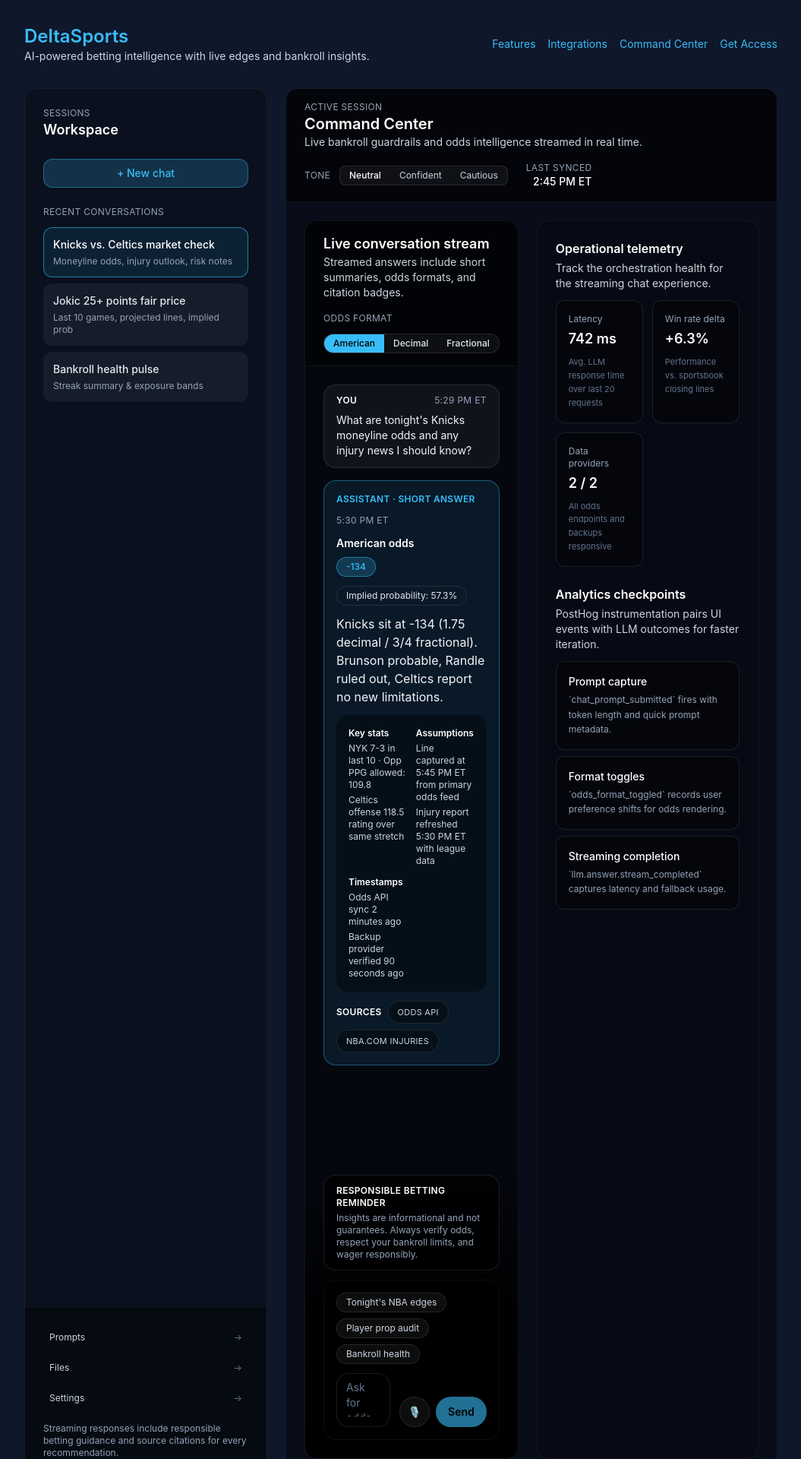
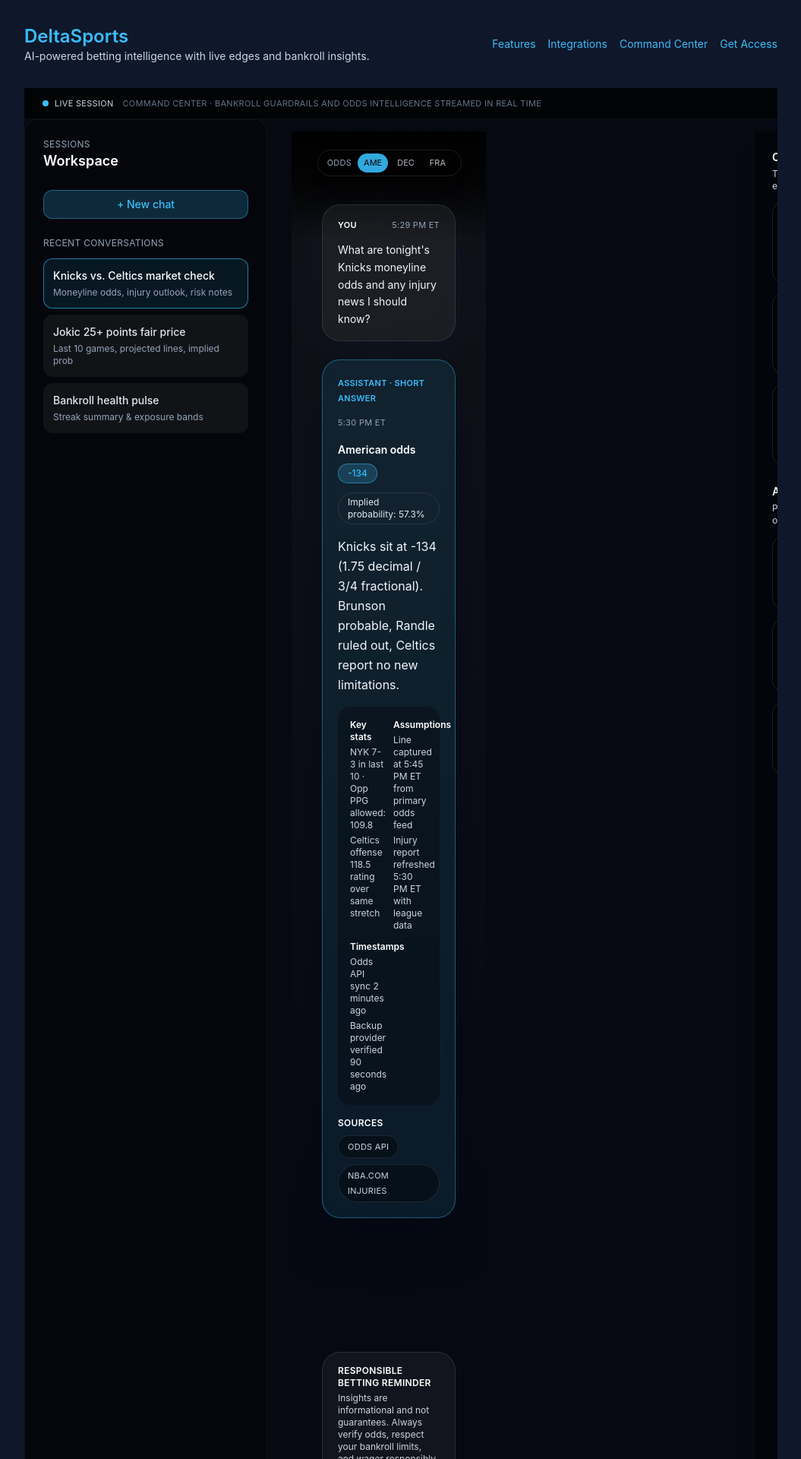
Before and after one commit to Adnan-Yonathan/DeltaSports, a Next.js app in the folder web/: page /dashboard in a window 1280 px wide. Shown: the top 1920 px of the page at 76% size, without its empty margins (112-1167 px from the left). Built offline with nearby package versions, Linux system fonts and the light colour scheme.

Commit message:
Refine chat layout and composer styling

```diff
--- a/web/src/app/(app)/dashboard/page.tsx
+++ b/web/src/app/(app)/dashboard/page.tsx
@@ -1,3 +1,7 @@
+"use client";
+
+import { useState } from "react";
+
 import { ConversationPane } from "@/components/chat/ConversationPane";
 
 const operations = [
@@ -33,23 +37,19 @@ const analyticsSignals = [
   }
 ] as const;
 
-export default function DashboardPage() {
+function TelemetryPanel() {
   return (
-    <div className="flex h-full flex-1 flex-col gap-6 lg:flex-row">
-      <div className="flex flex-1">
-        <ConversationPane />
-      </div>
-      <aside className="flex w-full max-w-sm flex-col gap-6 rounded-2xl border border-white/5 bg-black/20 p-6">
+    <div className="space-y-6">
       <section className="space-y-3">
         <header className="space-y-1">
-            <h3 className="text-base font-semibold text-white">Operational telemetry</h3>
-            <p className="text-sm text-slate-300">
+          <h3 className="text-sm font-semibold text-white">Operational telemetry</h3>
+          <p className="text-xs text-slate-300">
             Track the orchestration health for the streaming chat experience.
           </p>
         </header>
-          <ul className="grid gap-3 text-xs sm:grid-cols-2">
+        <ul className="grid gap-3 text-xs sm:grid-cols-2 xl:grid-cols-1">
           {operations.map((metric) => (
-              <li key={metric.title} className="rounded-xl border border-white/10 bg-black/40 p-4">
+            <li key={metric.title} className="rounded-2xl border border-white/10 bg-black/40 p-4">
               <p className="text-slate-400">{metric.title}</p>
               <p className="mt-1 text-lg font-semibold text-white">{metric.value}</p>
               <p className="mt-2 text-[11px] leading-relaxed text-slate-500">{metric.helper}</p>
@@ -59,21 +59,107 @@ export default function DashboardPage() {
       </section>
       <section className="space-y-3">
         <header className="space-y-1">
-            <h3 className="text-base font-semibold text-white">Analytics checkpoints</h3>
-            <p className="text-sm text-slate-300">
+          <h3 className="text-sm font-semibold text-white">Analytics checkpoints</h3>
+          <p className="text-xs text-slate-300">
             PostHog instrumentation pairs UI events with LLM outcomes for faster iteration.
           </p>
         </header>
-          <ul className="space-y-2 text-xs text-slate-300">
+        <ul className="space-y-3 text-xs text-slate-300">
           {analyticsSignals.map((signal) => (
-              <li key={signal.title} className="rounded-xl border border-white/10 bg-black/40 p-4">
+            <li key={signal.title} className="rounded-2xl border border-white/10 bg-black/40 p-4">
               <p className="text-sm font-medium text-white">{signal.title}</p>
               <p className="mt-1 text-[12px] leading-relaxed text-slate-400">{signal.description}</p>
             </li>
           ))}
         </ul>
       </section>
-      </aside>
     </div>
   );
 }
+
+export default function DashboardPage() {
+  const [isUtilityOpen, setIsUtilityOpen] = useState(false);
+
+  return (
+    <div className="relative flex h-full min-h-0 w-full flex-1">
+      <div className="relative flex min-h-0 min-w-0 flex-1 justify-center">
+        <div className="pointer-events-none absolute inset-x-0 top-0 z-10 flex justify-end px-4 pt-4 sm:px-6">
+          <div className="hidden pointer-events-auto xl:flex">
+            <button
+              type="button"
+              className="inline-flex items-center gap-2 rounded-full border border-white/10 bg-white/5 px-3 py-1.5 text-[11px] font-medium text-slate-200 transition hover:border-white/30 hover:bg-white/10"
+              onClick={() => setIsUtilityOpen((value) => !value)}
+              aria-expanded={isUtilityOpen}
+            >
+              {isUtilityOpen ? "Hide telemetry" : "Show telemetry"}
+              <svg
+                aria-hidden="true"
+                viewBox="0 0 20 20"
+                className={`h-4 w-4 transition ${isUtilityOpen ? "rotate-90" : ""}`}
+                fill="none"
+                stroke="currentColor"
+                strokeWidth={1.5}
+              >
+                <path d="M7 4l6 6-6 6" strokeLinecap="round" strokeLinejoin="round" />
+              </svg>
+            </button>
+          </div>
+        </div>
+        <div className="flex w-full max-w-3xl flex-1">
+          <ConversationPane />
+        </div>
+      </div>
+
+      <aside
+        className={`pointer-events-auto hidden w-[22rem] max-w-full flex-col border-l border-white/5 bg-black/40 px-6 py-6 shadow-xl transition duration-300 xl:flex ${
+          isUtilityOpen ? "translate-x-0" : "translate-x-full"
+        }`}
+        aria-hidden={!isUtilityOpen}
+      >
+        <TelemetryPanel />
+      </aside>
+
+      <div className="pointer-events-none absolute inset-x-0 bottom-0 z-40 flex justify-center pb-6 xl:hidden">
+        <div className="pointer-events-auto w-full max-w-xl px-4">
+          <button
+            type="button"
+            className="flex w-full items-center justify-between rounded-full border border-white/10 bg-white/5 px-4 py-2 text-sm font-medium text-slate-100 backdrop-blur transition hover:border-white/30 hover:bg-white/10"
+            onClick={() => setIsUtilityOpen(true)}
+            aria-expanded={isUtilityOpen}
+          >
+            View telemetry
+            <svg aria-hidden="true" viewBox="0 0 20 20" className="h-4 w-4" fill="none" stroke="currentColor" strokeWidth={1.5}>
+              <path d="M4 7l6 6 6-6" strokeLinecap="round" strokeLinejoin="round" />
+            </svg>
+          </button>
+        </div>
+      </div>
+
+      <div
+        className={`fixed inset-x-0 bottom-0 z-50 mx-auto w-full max-w-lg rounded-t-3xl border border-white/10 bg-black/90 px-5 pb-8 pt-6 shadow-2xl transition duration-300 sm:max-w-xl xl:hidden ${
+          isUtilityOpen ? "translate-y-0 opacity-100" : "translate-y-full opacity-0"
+        }`}
+        role="dialog"
+        aria-modal="true"
+        aria-hidden={!isUtilityOpen}
+      >
+        <div className="flex items-center justify-between">
+          <p className="text-sm font-semibold text-white">Telemetry</p>
+          <button
+            type="button"
+            className="inline-flex h-8 w-8 items-center justify-center rounded-full border border-white/10 bg-white/5 text-slate-300 transition hover:border-white/30 hover:text-white"
+            onClick={() => setIsUtilityOpen(false)}
+            aria-label="Close telemetry panel"
+          >
+            <svg aria-hidden="true" viewBox="0 0 20 20" className="h-4 w-4" fill="none" stroke="currentColor" strokeWidth={1.5}>
+              <path d="M6 6l8 8M14 6l-8 8" strokeLinecap="round" strokeLinejoin="round" />
+            </svg>
+          </button>
+        </div>
+        <div className="mt-4 max-h-[40vh] overflow-y-auto pr-1 text-xs">
+          <TelemetryPanel />
+        </div>
+      </div>
+    </div>
+  );
+}
--- a/web/src/app/(app)/layout.tsx
+++ b/web/src/app/(app)/layout.tsx
@@ -4,55 +4,29 @@ import { Suspense } from "react";
 
 export default function AppLayout({ children }: { children: ReactNode }) {
   return (
-    <section className="flex h-full w-full gap-6">
+    <section className="flex h-full w-full flex-col overflow-hidden bg-black/60">
+      <header className="flex items-center gap-3 border-b border-white/5 bg-black/70 px-4 py-3 text-xs uppercase tracking-wide text-slate-400 sm:px-6">
+        <span className="inline-flex items-center gap-2 text-[11px] text-slate-300">
+          <span className="h-2 w-2 rounded-full bg-brand-accent" aria-hidden="true" />
+          Live session
+        </span>
+        <div className="hidden text-[11px] text-slate-500 sm:block">
+          Command Center · Bankroll guardrails and odds intelligence streamed in real time
+        </div>
+      </header>
+      <div className="flex min-h-0 flex-1 overflow-hidden">
         <Suspense
           fallback={
-          <aside className="hidden w-full max-w-xs rounded-2xl border border-white/5 bg-black/30 lg:flex" />
+            <aside className="hidden w-64 shrink-0 border-r border-white/5 bg-black/40 lg:block" />
           }
         >
           <Sidebar />
         </Suspense>
-      <div className="flex w-full flex-1 flex-col overflow-hidden rounded-2xl border border-white/5 bg-black/40">
-        <header className="flex flex-wrap items-center justify-between gap-4 border-b border-white/5 bg-black/60 px-6 py-4">
-          <div>
-            <p className="text-xs uppercase tracking-wide text-slate-400">Active session</p>
-            <h2 className="text-xl font-semibold text-white">Command Center</h2>
-            <p className="text-sm text-slate-300">Live bankroll guardrails and odds intelligence streamed in real time.</p>
+        <main className="flex min-w-0 flex-1 justify-center overflow-hidden">
+          <div className="flex min-h-0 min-w-0 flex-1 justify-center gap-6 overflow-hidden px-3 pb-6 pt-4 sm:px-6 lg:px-8">
+            {children}
           </div>
-          <div className="flex flex-wrap items-center gap-6 text-sm text-slate-200">
-            <div className="flex items-center gap-3">
-              <span className="text-xs uppercase tracking-wide text-slate-400">Tone</span>
-              <div className="flex overflow-hidden rounded-lg border border-white/10 bg-white/5 text-xs">
-                <button
-                  type="button"
-                  className="px-3 py-1 font-medium text-white"
-                  aria-pressed="true"
-                >
-                  Neutral
-                </button>
-                <button
-                  type="button"
-                  className="px-3 py-1 text-slate-300 transition hover:bg-white/10 hover:text-white"
-                  aria-pressed="false"
-                >
-                  Confident
-                </button>
-                <button
-                  type="button"
-                  className="px-3 py-1 text-slate-300 transition hover:bg-white/10 hover:text-white"
-                  aria-pressed="false"
-                >
-                  Cautious
-                </button>
-              </div>
-            </div>
-            <div className="flex flex-col text-right text-xs text-slate-400">
-              <span className="uppercase tracking-wide">Last synced</span>
-              <span className="text-sm font-medium text-white">2:45 PM ET</span>
-            </div>
-          </div>
-        </header>
-        <div className="flex flex-1 flex-col overflow-y-auto px-6 py-6">{children}</div>
+        </main>
       </div>
     </section>
   );
--- a/web/src/components/chat/Composer.tsx
+++ b/web/src/components/chat/Composer.tsx
@@ -1,6 +1,6 @@
 "use client";
 
-import { useCallback } from "react";
+import { useCallback, useEffect, useRef } from "react";
 import type { FormEvent, KeyboardEvent } from "react";
 
 import type { QuickPrompt } from "./types";
@@ -19,6 +19,8 @@ type ComposerProps = {
 };
 
 export function Composer({ value, disabled, quickPrompts, onChange, onSubmit }: ComposerProps) {
+  const textareaRef = useRef<HTMLTextAreaElement | null>(null);
+
   const handleSubmit = useCallback(
     (event: FormEvent<HTMLFormElement>) => {
       event.preventDefault();
@@ -39,14 +41,24 @@ export function Composer({ value, disabled, quickPrompts, onChange, onSubmit }:
     [onSubmit]
   );
 
+  useEffect(() => {
+    const node = textareaRef.current;
+    if (!node) {
+      return;
+    }
+
+    node.style.height = "auto";
+    node.style.height = `${Math.min(node.scrollHeight, 240)}px`;
+  }, [value]);
+
   return (
-    <div className="space-y-3 rounded-2xl border border-white/5 bg-black/70 p-4 text-sm text-slate-200 shadow-xl">
+    <div className="space-y-4 rounded-3xl border border-white/10 bg-black/70 p-4 text-sm text-slate-200 shadow-[0_20px_50px_rgba(2,6,23,0.45)] backdrop-blur">
       <div className="flex flex-wrap gap-2">
         {quickPrompts.map((prompt) => (
           <button
             key={prompt.id}
             type="button"
-            className="rounded-full border border-white/10 bg-white/5 px-3 py-1 text-xs text-slate-300 transition hover:border-white/40 hover:text-white"
+            className="rounded-full bg-white/10 px-3 py-1 text-xs font-medium text-white/80 transition hover:bg-white/20"
             onClick={() => handleQuickPrompt(prompt)}
             disabled={disabled}
           >
@@ -54,7 +66,17 @@ export function Composer({ value, disabled, quickPrompts, onChange, onSubmit }:
           </button>
         ))}
       </div>
-      <form onSubmit={handleSubmit} className="flex items-end gap-3">
+      <form onSubmit={handleSubmit} className="flex items-end gap-3 sm:gap-4">
+        <button
+          type="button"
+          className="hidden h-11 w-11 items-center justify-center rounded-full border border-white/10 bg-white/5 text-slate-300 transition hover:border-white/30 hover:text-white sm:flex"
+          aria-label="Add attachments (coming soon)"
+          disabled
+        >
+          <svg aria-hidden="true" viewBox="0 0 20 20" className="h-4 w-4" fill="none" stroke="currentColor" strokeWidth={1.5}>
+            <path d="M10 4v12M4 10h12" strokeLinecap="round" strokeLinejoin="round" />
+          </svg>
+        </button>
         <div className="flex-1 rounded-2xl border border-white/10 bg-black/60 px-3 py-2">
           <label htmlFor="chat-composer" className="sr-only">
             Ask the DeltaSports assistant
@@ -62,7 +84,8 @@ export function Composer({ value, disabled, quickPrompts, onChange, onSubmit }:
           <textarea
             id="chat-composer"
             rows={1}
-            className="h-12 w-full resize-none bg-transparent text-sm text-white outline-none placeholder:text-slate-500"
+            ref={textareaRef}
+            className="max-h-60 w-full resize-none bg-transparent text-sm text-white outline-none placeholder:text-slate-500"
             placeholder="Ask for odds, injury reports, or matchup context…"
             value={value}
             disabled={disabled}
@@ -81,19 +104,14 @@ export function Composer({ value, disabled, quickPrompts, onChange, onSubmit }:
         </div>
         <div className="flex items-center gap-2">
           <button
-            type="button"
-            className="flex h-10 w-10 items-center justify-center rounded-full border border-white/10 bg-white/5 text-slate-300 transition hover:border-white/30 hover:text-white"
-            aria-label="Voice input coming soon"
-            disabled={disabled}
-          >
-            🎙️
-          </button>
-          <button
             type="submit"
-            className="flex h-10 min-w-[3rem] items-center justify-center rounded-full bg-brand-accent px-4 text-sm font-semibold text-black transition hover:brightness-110 disabled:cursor-not-allowed disabled:opacity-60"
+            className="flex h-11 w-11 items-center justify-center rounded-full bg-brand-accent text-black transition hover:brightness-110 disabled:cursor-not-allowed disabled:opacity-60"
             disabled={disabled || !value.trim()}
           >
-            Send
+            <svg aria-hidden="true" viewBox="0 0 20 20" className="h-4 w-4" fill="currentColor">
+              <path d="M2.705 10.289l13-7a1 1 0 0 1 1.441 1.086l-1.65 6.605a1 1 0 0 1-.708.729l-4.32 1.236a.25.25 0 0 0-.059.045l-2.62 2.62a.75.75 0 0 1-1.28-.53V12.53a.25.25 0 0 0-.073-.177l-3.731-3.73a1 1 0 0 1 .001-1.334z" />
+            </svg>
+            <span className="sr-only">Send message</span>
           </button>
         </div>
       </form>
--- a/web/src/components/chat/ConversationPane.tsx
+++ b/web/src/components/chat/ConversationPane.tsx
@@ -70,37 +70,18 @@ export function ConversationPane() {
   const showErrorBanner = useMemo(() => Boolean(lastError), [lastError]);
 
   return (
-    <div className="relative flex h-full flex-1 flex-col overflow-hidden rounded-2xl border border-white/5 bg-black/40">
-      <header className="flex flex-wrap items-center justify-between gap-4 border-b border-white/5 bg-black/60 px-6 py-4">
-        <div>
-          <h3 className="text-lg font-semibold text-white">Live conversation stream</h3>
-          <p className="text-sm text-slate-300">
-            Streamed answers include short summaries, odds formats, and citation badges.
-          </p>
-        </div>
-        <div className="flex flex-wrap items-center gap-3 text-xs text-slate-300">
-          <span className="uppercase tracking-wide text-slate-400">Odds format</span>
-          <div className="flex overflow-hidden rounded-full border border-white/10 bg-white/5">
-            {oddsOptions.map((option) => (
-              <button
-                key={option.value}
-                type="button"
-                className={`px-3 py-1 font-medium transition ${
-                  oddsFormat === option.value
-                    ? "bg-brand-accent text-black"
-                    : "text-slate-200 hover:bg-white/10 hover:text-white"
-                }`}
-                aria-pressed={oddsFormat === option.value}
-                onClick={() => handleOddsFormatChange(option.value)}
-              >
-                {option.label}
-              </button>
-            ))}
-          </div>
-        </div>
-      </header>
+    <div className="relative flex h-full min-h-0 w-full flex-1 flex-col overflow-hidden">
+      <div
+        aria-hidden="true"
+        className="pointer-events-none absolute inset-0 bg-[radial-gradient(circle_at_top,_rgba(39,39,42,0.35)_0%,_transparent_65%)]"
+      />
+      <div
+        aria-hidden="true"
+        className="pointer-events-none absolute inset-x-0 top-0 z-10 h-36 bg-gradient-to-b from-black via-black/80 to-transparent"
+      />
+      <div className="relative z-20 flex flex-1 flex-col">
         {showErrorBanner ? (
-        <div className="border-b border-red-500/40 bg-red-500/10 px-6 py-3 text-sm text-red-200">
+          <div className="border-b border-red-500/40 bg-red-500/15 px-6 py-3 text-sm text-red-100">
             <div className="flex items-start justify-between gap-4">
               <span>{lastError}</span>
               <button
@@ -113,12 +94,39 @@ export function ConversationPane() {
             </div>
           </div>
         ) : null}
+        <div className="pointer-events-none absolute right-4 top-4 flex max-w-full justify-end pr-2 sm:right-6 sm:top-6">
+          <div className="pointer-events-auto inline-flex items-center gap-2 rounded-full border border-white/10 bg-black/60 px-3 py-1 text-[11px] text-slate-200 shadow-lg backdrop-blur">
+            <span className="uppercase tracking-wide text-slate-400">Odds</span>
+            <div className="flex items-center gap-1">
+              {oddsOptions.map((option) => (
+                <button
+                  key={option.value}
+                  type="button"
+                  className={`rounded-full px-2 py-1 transition focus:outline-none focus-visible:ring-2 focus-visible:ring-brand-accent/60 ${
+                    oddsFormat === option.value
+                      ? "bg-brand-accent/90 text-black"
+                      : "text-slate-200/80 hover:text-white"
+                  }`}
+                  aria-pressed={oddsFormat === option.value}
+                  onClick={() => handleOddsFormatChange(option.value)}
+                >
+                  {option.label.slice(0, 3).toUpperCase()}
+                </button>
+              ))}
+            </div>
+          </div>
+        </div>
         <MessageList messages={messages} oddsFormat={oddsFormat} isStreaming={isStreaming} />
-      <div className="sticky bottom-0 space-y-3 bg-gradient-to-t from-black via-black/90 to-transparent px-6 pb-6 pt-4">
+      </div>
+      <div
+        aria-hidden="true"
+        className="pointer-events-none absolute inset-x-0 bottom-0 z-10 h-44 bg-gradient-to-t from-black via-black/85 to-transparent"
+      />
+      <div className="relative z-20 space-y-4 px-4 pb-6 pt-4 sm:px-6 md:px-10">
         {hasAssistantResponse ? (
-          <div className="rounded-2xl border border-white/10 bg-black/70 px-4 py-3 text-xs text-slate-300">
+          <div className="rounded-3xl border border-white/10 bg-white/5 px-5 py-4 text-xs text-slate-200 backdrop-blur">
             <p className="font-semibold uppercase tracking-wide text-white">Responsible betting reminder</p>
-            <p className="mt-1 text-slate-400">
+            <p className="mt-1 text-slate-300">
               Insights are informational and not guarantees. Always verify odds, respect your bankroll limits, and wager responsibly.
             </p>
           </div>
--- a/web/src/components/chat/MessageBubble.tsx
+++ b/web/src/components/chat/MessageBubble.tsx
@@ -25,23 +25,23 @@ export function MessageBubble({ message, oddsFormat }: MessageBubbleProps) {
 
     return (
       <article
-        className={`flex w-full max-w-2xl flex-col gap-3 self-end rounded-2xl border px-4 py-4 text-sm text-slate-200 transition ${
+        className={`relative flex w-full max-w-2xl flex-col gap-4 self-end rounded-3xl border px-5 py-5 text-sm text-slate-100 shadow-[0_30px_60px_rgba(2,6,23,0.35)] transition backdrop-blur ${
           isError
-            ? "border-red-500/60 bg-red-500/10"
+            ? "border-red-500/50 bg-red-500/15"
             : "border-brand-accent/40 bg-brand-accent/10"
         }`}
       >
-        <header className="flex flex-wrap items-center justify-between gap-3 text-xs uppercase tracking-wide">
+        <header className="flex flex-wrap items-center justify-between gap-3 text-[11px] uppercase tracking-wide text-slate-300">
           <div className="flex items-center gap-2">
             <span className="font-semibold text-brand-accent">
               Assistant · {message.headline ?? "Response"}
             </span>
             {status !== "complete" ? (
               <span
-                className={`rounded-full border px-2 py-0.5 text-[10px] font-semibold tracking-[0.12em] ${
+                className={`rounded-full border px-2 py-0.5 text-[10px] font-semibold tracking-[0.14em] ${
                   isError
-                    ? "border-red-500/60 text-red-200"
-                    : "border-brand-accent/60 text-brand-accent"
+                    ? "border-red-500/60 text-red-100"
+                    : "border-brand-accent/70 text-brand-accent"
                 }`}
               >
                 {isError ? "Error" : "Streaming"}
@@ -72,7 +72,7 @@ export function MessageBubble({ message, oddsFormat }: MessageBubbleProps) {
             {message.error ?? "We couldn't complete that request."}
           </div>
         ) : (
-          <p className={`text-base text-slate-100 ${isDraft && !message.summary ? "animate-pulse text-slate-400" : ""}`}>
+          <p className={`text-base leading-relaxed text-slate-100 ${isDraft && !message.summary ? "animate-pulse text-slate-400" : ""}`}>
             {message.summary && message.summary.trim().length > 0
               ? message.summary
               : isDraft
@@ -81,7 +81,7 @@ export function MessageBubble({ message, oddsFormat }: MessageBubbleProps) {
           </p>
         )}
         {sections.length > 0 ? (
-          <div className="grid gap-3 rounded-2xl bg-black/40 p-4 text-xs text-slate-300 sm:grid-cols-2">
+          <div className="grid gap-3 rounded-2xl bg-black/30 p-4 text-xs text-slate-300 sm:grid-cols-2">
             {sections.map((section) => (
               <section key={section.id} className="space-y-1">
                 <h4 className="font-semibold text-white">{section.title}</h4>
@@ -118,12 +118,12 @@ export function MessageBubble({ message, oddsFormat }: MessageBubbleProps) {
   }
 
   return (
-    <article className="flex max-w-xl flex-col gap-2 self-start rounded-2xl border border-white/10 bg-white/5 px-4 py-3 text-sm text-slate-200">
-      <header className="flex items-center justify-between text-xs uppercase tracking-wide text-slate-400">
+    <article className="flex max-w-xl flex-col gap-3 self-start rounded-3xl border border-white/10 bg-white/5 px-5 py-4 text-sm text-slate-200 shadow-[0_20px_40px_rgba(15,23,42,0.35)]">
+      <header className="flex items-center justify-between text-[11px] uppercase tracking-wide text-slate-400">
         <span className="font-semibold text-white">You</span>
         <span>{message.createdAt}</span>
       </header>
-      <p className="text-sm text-slate-100">{message.content}</p>
+      <p className="text-sm leading-relaxed text-slate-100">{message.content}</p>
     </article>
   );
 }
--- a/web/src/components/chat/MessageList.tsx
+++ b/web/src/components/chat/MessageList.tsx
@@ -25,7 +25,10 @@ export function MessageList({ messages, oddsFormat, isStreaming }: MessageListPr
   }, [messages, isStreaming]);
 
   return (
-    <div ref={containerRef} className="flex flex-1 flex-col gap-4 overflow-y-auto px-6 py-6 pb-32">
+    <div
+      ref={containerRef}
+      className="flex flex-1 flex-col gap-6 overflow-y-auto px-4 pb-40 pt-24 sm:px-6 md:px-10"
+    >
       {messages.map((message) => (
         <MessageBubble key={message.id} message={message} oddsFormat={oddsFormat} />
       ))}
```
Lines whose indentation alone changed are shown as unchanged.
